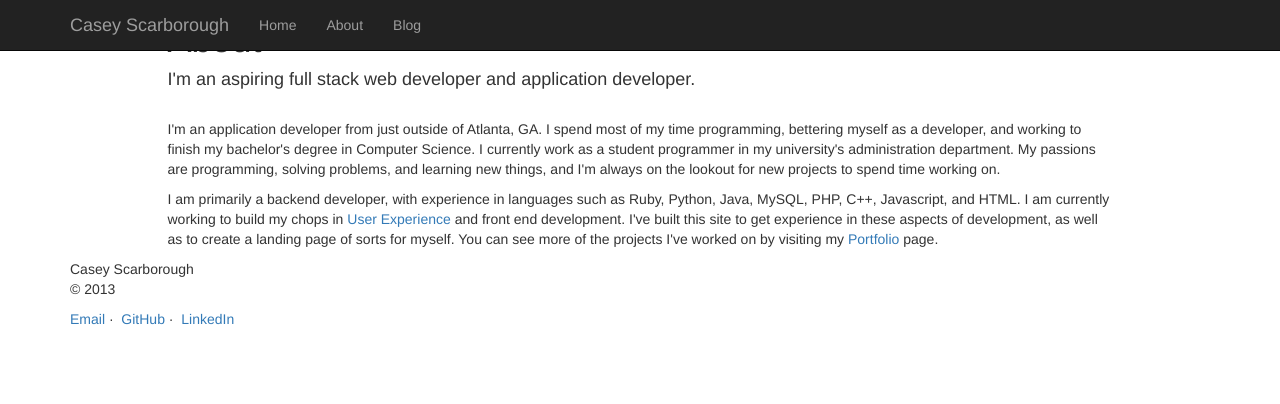
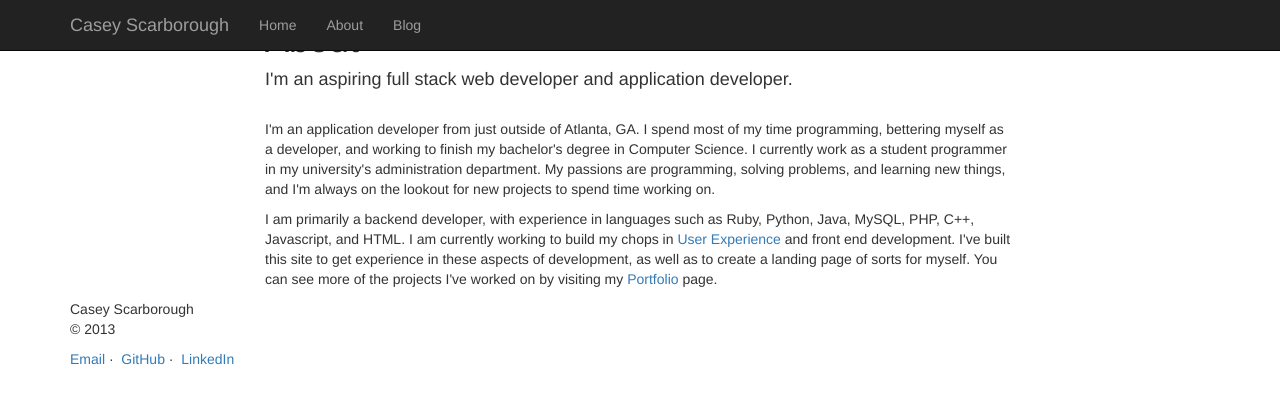
Before and after one commit to caseyscarborough/caseyscarborough.github.io, a Jekyll site: the page built from about/index.html, in a window 1280 px wide. Shown: the top 404 px of the page. Built offline with Jekyll 4.4.1, drawn with Linux system fonts in a browser that asks for light colours; nearby versions of some CDN libraries; Markdown is read by kramdown in place of the engine named in the settings.

Commit message:
Moved HTML files to folders for 'prettier' links.

```diff
--- a/about.html
+++ b/about/index.html
@@ -5,8 +5,8 @@ title: About
 
 <div class="container">
   <div class="row">
-    <div class="col-md-1 hidden-sm"></div>
-    <div class="col-md-10">
+    <div class="col-md-2 hidden-sm"></div>
+    <div class="col-md-8 justified">
     <h1>About</h1>
     <h4 class="meta">I'm an aspiring full stack web developer and application developer.</h4><br />
     <p>I'm an application developer from just outside of Atlanta, GA. I spend most of my time programming,
@@ -17,7 +17,7 @@ title: About
     <p>I am primarily a backend developer, with experience in languages such as Ruby, Python, Java, MySQL, PHP,
       C++, Javascript, and HTML. I am currently working to build my chops in <a href="http://en.wikipedia.org/wiki/User_experience_design">User Experience</a> and front end development. I've built this site to get experience in these aspects of development,
       as well as to create a landing page of sorts for myself. You can see more of the projects I've
-      worked on by visiting my <a href="/portfolio.html">Portfolio</a> page.</p>
+      worked on by visiting my <a href="/portfolio/">Portfolio</a> page.</p>
     </div>
   </div>
 </div>
--- a/posts.html
+++ b/blog/index.html
@@ -1,6 +1,6 @@
 ---
 layout: default
-title: Posts
+title: Blog
 ---
 
 <div class="container">
```
